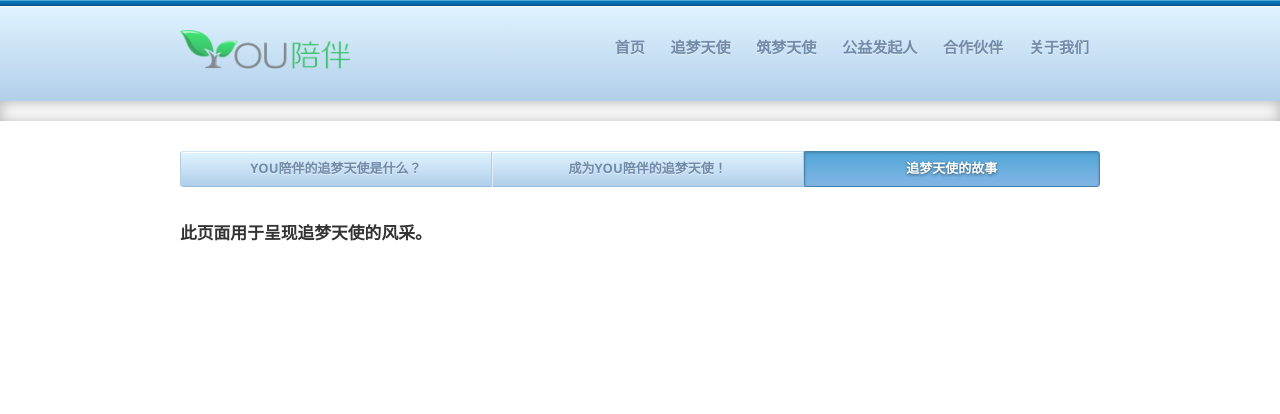
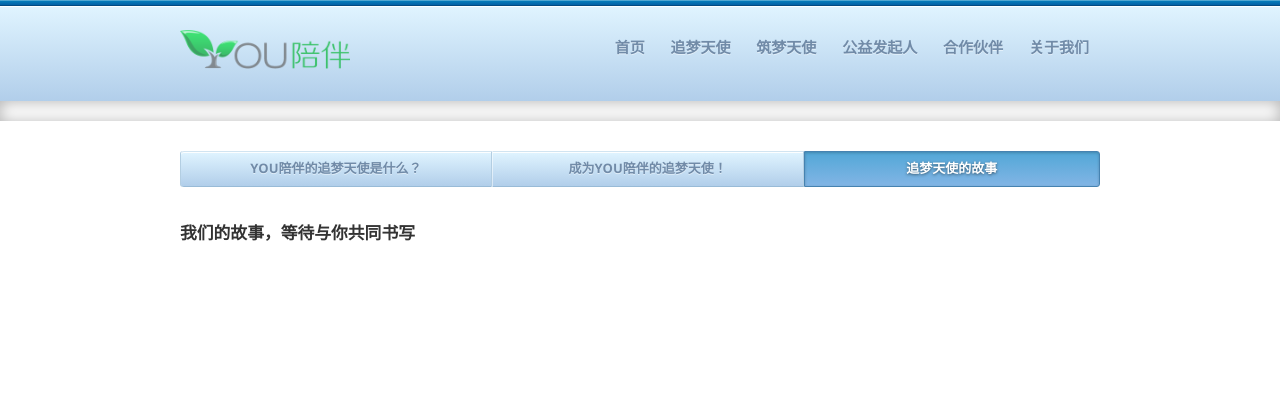
Before and after one commit to youpeiban/youpeiban.github.io, a Jekyll site: the page built from angels/our-story/index.html, in a window 1280 px wide. Shown: the top 414 px of the page. Built offline with Jekyll 4.4.1, drawn with Linux system fonts in a browser that asks for light colours; Markdown is read by kramdown in place of the engine named in the settings.

Commit message:
追梦天使故事

```diff
--- a/angels/our-story/index.html
+++ b/angels/our-story/index.html
@@ -5,6 +5,6 @@ subpage: advanced
 
 <div class="golden-large">
   <div class="content">
-    <h3>此页面用于呈现追梦天使的风采。</h3>
+    <h3>我们的故事，等待与你共同书写</h3>
   </div>
 </div>
```
